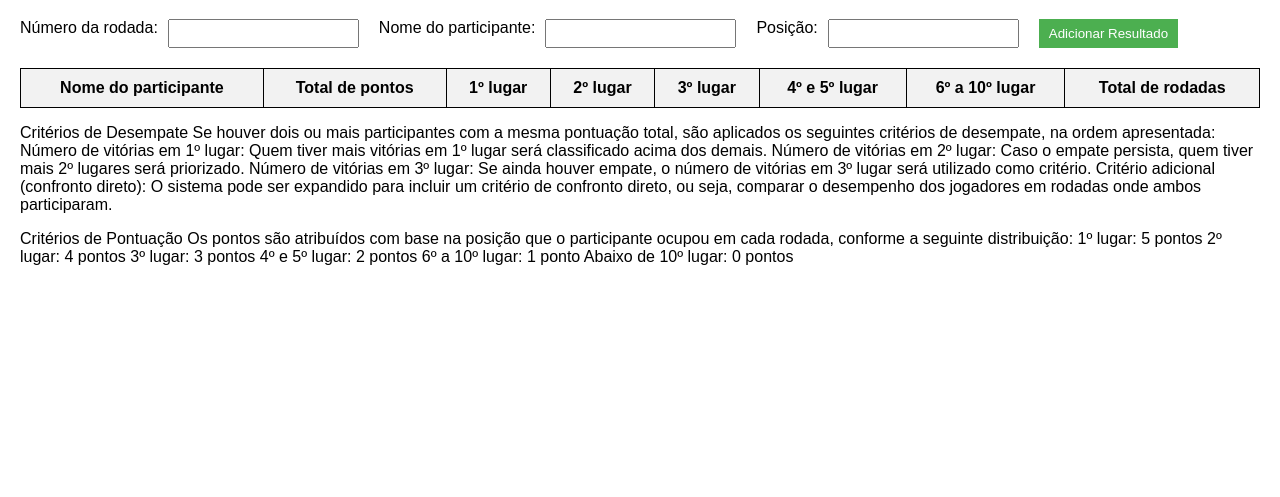
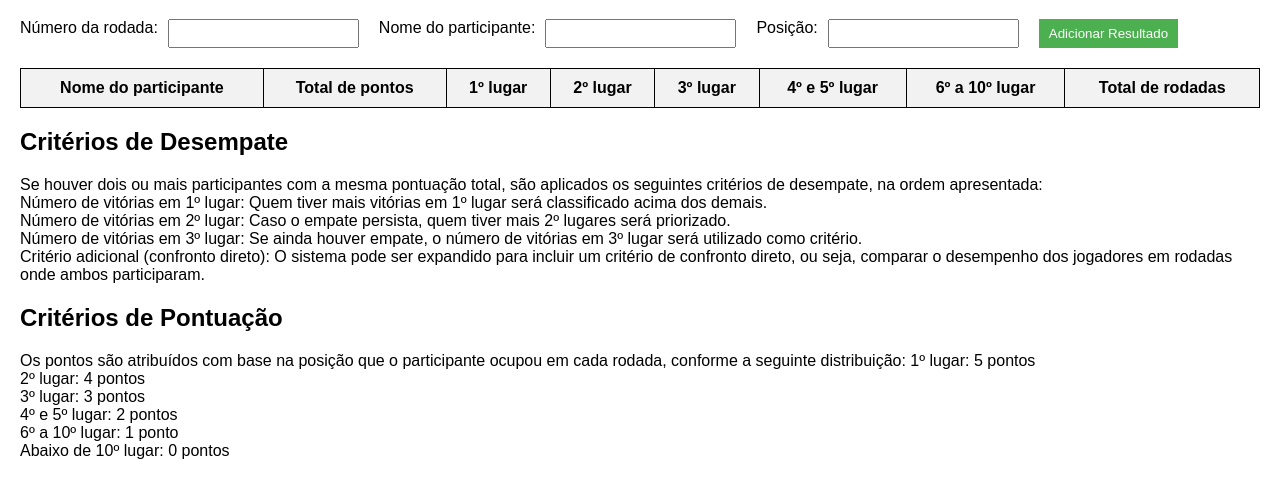
Before and after one commit to SavioSrg/Tabela, a plain HTML site: page index.html in a window 1280 px wide. Shown: the part 61-558 px from the top of the page. Drawn offline with Linux system fonts and the light colour scheme.

Commit message:
atualizações

```diff
--- a/index.html
+++ b/index.html
@@ -1,11 +1,13 @@
 <!DOCTYPE html>
 <html lang="pt-BR">
+
 <head>
     <meta charset="UTF-8">
     <meta name="viewport" content="width=device-width, initial-scale=1.0">
     <title>Tabela de Classificação</title>
     <link rel="stylesheet" href="styles.css">
 </head>
+
 <body>
     <h1>Tabela de Classificação</h1>
 
@@ -38,24 +40,31 @@
         <tbody>
         </tbody>
     </table>
-    <p>Critérios de Desempate
-        Se houver dois ou mais participantes com a mesma pontuação total, são aplicados os seguintes critérios de desempate, na ordem apresentada:
+    <h2>Critérios de Desempate</h2>
+    <p>Se houver dois ou mais participantes com a mesma pontuação total, são aplicados os seguintes critérios de
+        desempate, na ordem apresentada:
+        <br>
+        Número de vitórias em 1º lugar: Quem tiver mais vitórias em 1º lugar será classificado acima dos demais.<br>
+        Número de vitórias em 2º lugar: Caso o empate persista, quem tiver mais 2º lugares será priorizado.<br>
+        Número de vitórias em 3º lugar: Se ainda houver empate, o número de vitórias em 3º lugar será utilizado como
+        critério.<br>
+        Critério adicional (confronto direto): O sistema pode ser expandido para incluir um critério de confronto
+        direto, ou seja, comparar o desempenho dos jogadores em rodadas onde ambos participaram.<br>
+    </p>
 
-        Número de vitórias em 1º lugar: Quem tiver mais vitórias em 1º lugar será classificado acima dos demais.
-        Número de vitórias em 2º lugar: Caso o empate persista, quem tiver mais 2º lugares será priorizado.
-        Número de vitórias em 3º lugar: Se ainda houver empate, o número de vitórias em 3º lugar será utilizado como critério.
-        Critério adicional (confronto direto): O sistema pode ser expandido para incluir um critério de confronto direto, ou seja, comparar o desempenho dos jogadores em rodadas onde ambos participaram.</p>
+    <h2>Critérios de Pontuação</h2>
+    <p>Os pontos são atribuídos com base na posição que o participante ocupou em cada rodada, conforme a seguinte
+        distribuição:
 
-        <p>Critérios de Pontuação
-            Os pontos são atribuídos com base na posição que o participante ocupou em cada rodada, conforme a seguinte distribuição:
-
-            1º lugar: 5 pontos
-            2º lugar: 4 pontos
-            3º lugar: 3 pontos
-            4º e 5º lugar: 2 pontos
-            6º a 10º lugar: 1 ponto
-            Abaixo de 10º lugar: 0 pontos</p>
+        1º lugar: 5 pontos<br>
+        2º lugar: 4 pontos<br>
+        3º lugar: 3 pontos<br>
+        4º e 5º lugar: 2 pontos<br>
+        6º a 10º lugar: 1 ponto<br>
+        Abaixo de 10º lugar: 0 pontos<br>
+    </p>
 
     <script src="script.js"></script>
 </body>
+
 </html>
```
